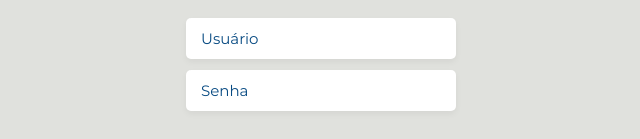
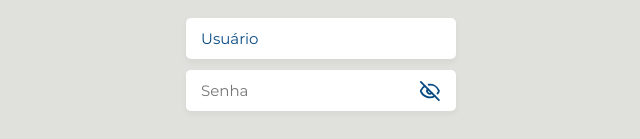
Before and after one commit to jpfreire53/Sales-Express--WEB, a React (Create React App) app: page / in a window 1280 px wide. Shown: the part 351-490 px from the top of the page, without its empty margins (319-959 px from the left). Built offline with nearby package versions, Linux system fonts and the light colour scheme.

Commit message:
Ajustes no login para adição de exibição de senha

```diff
--- a/package.json
+++ b/package.json
@@ -6,8 +6,9 @@
     "@testing-library/jest-dom": "^5.17.0",
     "@testing-library/react": "^13.4.0",
     "@testing-library/user-event": "^13.5.0",
-    "axios": "^1.7.3",
+    "axios": "^1.7.4",
     "file-saver": "^2.0.5",
+    "js-cookie": "^3.0.5",
     "jspdf": "^2.5.1",
     "lucide-react": "^0.424.0",
     "react": "^18.2.0",
--- /dev/null
+++ b/src/components/Loading/Loading.jsx
@@ -0,0 +1,16 @@
+import styles from  "./Loading.module.css";
+
+const Loading = () => {
+    return (
+        <>
+            <div className={styles.modal_loading}>
+                <div className={styles.spinner}>
+
+                </div>
+            </div>
+            <div className={styles.overlay}></div>
+        </>
+    )
+}
+
+export default Loading;
--- /dev/null
+++ b/src/components/Loading/Loading.module.css
@@ -0,0 +1,38 @@
+.overlay {
+    position: absolute;
+    top: 0;
+    left: 0;
+    width: 100vw;
+    height: 100vh;
+    opacity: 1;
+    background: rgba(238, 238, 238, 0.5) 0% 0% no-repeat padding-box;
+    backdrop-filter: blur(4px);
+    z-index: 5;
+}
+
+.modal_loading {
+    display: flex;
+    align-items: center;
+    justify-content: center;
+    flex-direction: column;
+    position: absolute;
+    top: 50%;
+    left: 50%;
+    transform: translate(-50%, -50%);
+    z-index: 9999;
+}
+
+@keyframes spin {
+    0% { transform: rotate(0deg); }
+    100% { transform: rotate(360deg); }
+}
+
+.spinner {
+    border: 8px solid #415A77;
+    border-top: 8px solid #778DA9;
+    border-radius: 50%;
+    width: 60px;
+    height: 60px;
+    animation: spin 1s linear infinite;
+    z-index: 999;
+}
--- a/src/hooks/useAuthentication.js
+++ b/src/hooks/useAuthentication.js
@@ -1,5 +1,7 @@
 import { useState } from "react";
 import { toast } from "react-toastify";
+import Cookies from "js-cookie";
+import axios from "axios";
 
 const useAuthentication = () => {
   const [user, setUser] = useState("");
@@ -10,14 +12,18 @@ const useAuthentication = () => {
     try {
       setLoading(true);
 
-      const response = await fetch("http://localhost:3000/login", {
-        method: "POST",
-        credentials: "include",
+      const response = await axios.post("http://localhost:3000/login",
+       {
+        user: user,
+        password: password
+      },
+       {
+        withCredentials: true,
         headers: {
-          "Content-type": "application/json",
-        },
-        body: JSON.stringify({ user, password }),
-      });
+          "Content-Type": "application/json"
+        }
+       }
+      );
 
       if (
         user === "" ||
@@ -26,12 +32,14 @@ const useAuthentication = () => {
         password === null
       ) {
         toast.error("Preencha os campos para realizar o Login!");
-      } else if (response.ok) {
-        toast.success("Usuário Logado com sucesso!");
-        window.location.href = "/home/user";
       } else if (response.status === 401) {
         toast.error("Sessão expirada! Faça o Login novamente!");
         window.location.href = "/login";
+      } else if (response.status === 200) {
+        Cookies.set("token", response.data.token)
+        Cookies.set("idUser", response.data.user.id)
+        toast.success("Usuário Logado com sucesso!");
+        window.location.href = "/home/user";
       } else {
         toast.error("Erro ao fazer o login");
       }
--- a/src/hooks/useListUser.js
+++ b/src/hooks/useListUser.js
@@ -1,5 +1,7 @@
 // useHome.js
+import axios from "axios";
 import { useEffect, useState } from "react";
+import Cookies from "js-cookie";
 
 const useListUser = () => {
   const [selectUser, setSelectUser] = useState([]);
@@ -11,17 +13,14 @@ const useListUser = () => {
   useEffect(() => {
     const listarUsuarios = async () => {
       try {
-        const response = await fetch("http://localhost:3000/home/user", {
-          method: "GET",
-          credentials: "include",
-          headers: {
-            "Content-Type": "application/json",
-          },
+        const id = Cookies.get("idUser")
+
+        const response = await axios.get(`http://localhost:3000/user/different/${id}`, {
+          withCredentials: true
         });
 
-        if (response.ok) {
-          const data = await response.json();
-          setUsers(data);
+        if (response.status === 200) {
+          setUsers(response.data.users);
         }
       } catch (error) {
         console.error("Erro ao listar o usuário: " + error.message);
--- a/src/pages/EditUser/EditUser.js
+++ b/src/pages/EditUser/EditUser.js
@@ -9,6 +9,7 @@ import "react-toastify/dist/ReactToastify.css";
 import ResetPopUp from "../../components/ResetPopUp/ResetPopUp";
 import InputMask from "react-input-mask";
 import useEditUser from "../../hooks/useEditUser";
+import Loading from "../../components/Loading/Loading";
 
 const EditUser = () => {
   const { id } = useParams();
@@ -25,7 +26,7 @@ const EditUser = () => {
   } = useEditUser(id);
 
   if (loading) {
-    return <div>Loading....</div>;
+    return <Loading />;
   }
 
   return (
--- a/src/pages/Home/Home.js
+++ b/src/pages/Home/Home.js
@@ -9,6 +9,7 @@ import { Link } from "react-router-dom";
 import { ToastContainer } from "react-toastify";
 import "react-toastify/dist/ReactToastify.css";
 import useListUser from "../../hooks/useListUser";
+import Loading from "../../components/Loading/Loading";
 
 const Home = () => {
   const {
@@ -22,7 +23,7 @@ const Home = () => {
   } = useListUser();
 
   if (loading) {
-    return <div>Loading....</div>;
+    return <Loading />;
   }
 
   return (
--- a/src/pages/Login/Login.js
+++ b/src/pages/Login/Login.js
@@ -4,12 +4,16 @@ import { Link } from "react-router-dom";
 import { ToastContainer } from "react-toastify";
 import "react-toastify/dist/ReactToastify.css";
 import useAuthentication from "../../hooks/useAuthentication";
+import { EyeIcon, EyeOffIcon } from "lucide-react"
+import { useState } from "react";
+import Loading from "../../components/Loading/Loading";
 
 const Login = () => {
   const { user, password, setUser, setPassword, handleSubmit, loading } = useAuthentication();
+  const [showPassword, setShowPassword] = useState(false)
 
   if (loading) {
-    return <div>Loading....</div>;
+    return <Loading />;
   }
 
   return (
@@ -22,17 +26,26 @@ const Login = () => {
           type="text"
           placeholder="Usuário"
           value={user}
+          required
           maxLength={30}
           onChange={(e) => setUser(e.target.value)}
         />
+        <div className={styles.inputContainer}>
           <input
-          className={styles.inputStyle}
-          type="password"
+            className={styles.inputPassword}
+            type={showPassword ? "text" : "password"}
             placeholder="Senha"
             value={password}
+            required
             maxLength={20}
             onChange={(e) => setPassword(e.target.value)}
           />
+          {showPassword ?
+            <EyeIcon onClick={() => setShowPassword(!showPassword)} style={{ cursor: "pointer" }} />
+                :
+            <EyeOffIcon onClick={() => setShowPassword(!showPassword)} style={{ cursor: "pointer" }} />
+          }
+        </div>
         <button className={styles.btnLogin} onClick={handleSubmit}>
           LOGIN
         </button>
--- a/src/pages/Login/Login.module.css
+++ b/src/pages/Login/Login.module.css
@@ -32,6 +32,38 @@ body {
 
 .btnLogin:hover {
   opacity: 0.8;
+}
+
+.inputContainer {
+  display: flex;
+  align-items: center;
+  top: 369px;
+  left: 816px;
+  width: 100%;
+  max-width: 270px;
+  height: 41px;
+  outline: none;
+  color: #074a82 !important;
+  margin-top: 11px;
+  background-color: white;
+  box-shadow: 0px 3px 6px #0000000d;
+  border-radius: 5px;
+  font-size: 15px;
+  opacity: 1;
+  border: none;
+  padding-right: 15px;
+}
+
+.inputPassword {
+  width: 100%;
+  height: 100%;
+  outline: none;
+  padding: 15px;
+  color: #074a82 !important;
+  border-radius: 5px;
+  font-size: 15px;
+  opacity: 1;
+  border: none;
 }
 
 .inputStyle {
--- a/src/pages/Register/Register.js
+++ b/src/pages/Register/Register.js
@@ -7,6 +7,7 @@ import { ToastContainer } from "react-toastify";
 import "react-toastify/dist/ReactToastify.css";
 import InputMask from "react-input-mask";
 import useInsertUser from "../../hooks/useInsertUser";
+import Loading from "../../components/Loading/Loading";
 
 const Register = () => {
   const {
@@ -25,7 +26,7 @@ const Register = () => {
   } = useInsertUser();
 
   if (loading) {
-    return <div>Loading....</div>;
+    return <Loading />;
   }
 
   return (
--- a/src/pages/Sales/Sales.js
+++ b/src/pages/Sales/Sales.js
@@ -4,6 +4,7 @@ import React from "react";
 import ListSales from "../../components/ListSales/ListSales.js";
 import PaymentReceipt from "../../components/PaymentReceipt/PaymentReceipt.js";
 import useListSales from "../../hooks/useListSales.js";
+import Loading from "../../components/Loading/Loading.jsx";
 
 const Sales = () => {
   const {
@@ -19,7 +20,7 @@ const Sales = () => {
   console.log(sales);
 
   if (loading) {
-    return <div>Loading....</div>;
+    return <Loading />;
   }
 
   return (
```
Also changed, not shown: src/hooks/useEditUser.js (+16 -16 lines), 1 other file (tests, documents, lock files or other folders). Lines whose indentation alone changed are shown as unchanged.
